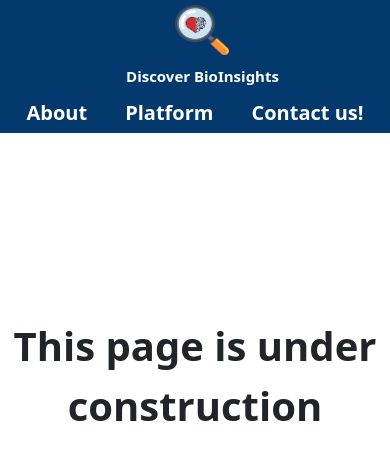
After one commit to White-Devil09/Discover-Bioinsight, a Flask app: template application/templates/coming_soon.html in a window 390 px wide. The commit adds this page. Shown: the top 460 px of the page. Run offline with Flask 2, Linux system fonts and the light colour scheme; the template is opened without the code that fills it, so the values that code supplies are empty.

Commit message:
added changes

```diff
--- a/application/routes.py
+++ b/application/routes.py
@@ -31,7 +31,7 @@ def contact_us():
 
 @app.route('/coming_soon')
 def coming_soon():
-    return " This page is under construction"
+    return render_template('coming_soon.html')
 
 @app.route('/patient_form', methods=['POST','GET'])
 def patient_form(show_alert=False):
--- /dev/null
+++ b/application/templates/coming_soon.html
@@ -0,0 +1,22 @@
+{% extends "layout.html" %}
+{% block content %}
+
+<style>
+    .heading {
+        text-align: center;
+        font-size: 50px;
+        font-weight: bolder;
+        margin-top: 15%;
+        margin-bottom: 40px;
+    }
+
+    @media (max-width: 768px) {
+        .heading {
+            font-size: 40px;
+            margin-top: 50%;
+        }
+    }
+</style>
+<div class="heading">This page is under construction</div>
+
+{% endblock %}
--- a/application/templates/platform.html
+++ b/application/templates/platform.html
@@ -68,7 +68,7 @@
             <div class="rounded-card">
                 <div class="card-heading">
                     <img src="{{ url_for('static', filename='images/analytic.png') }}" alt="logo" style="width: 15%;">
-                    <h5 class="card-title">Evidence Based Diagnosis</h5>
+                    <h5 class="card-title">Evidence based Primary Care</h5>
                 </div>
                 <div class="card-body">
                     <p class="card-text">Helps general physicians and specialists make better decisions by:
@@ -87,7 +87,7 @@
                 <a class="black-text" href="{{ url_for('coming_soon') }}">
                 <div class="card-heading">
                     <img src="{{ url_for('static', filename='images/emergency.png') }}" alt="logo" style="width: 13%;">
-                    <h5 class="card-title">Evidence Based Triaging</h5>
+                    <h5 class="card-title">Evidence Based Emergency <br> Triage Care</h5>
                 </div>
                 <div class="card-body">
                     <p class="card-text">Helps emergency staff make better decisions about patient
@@ -107,7 +107,7 @@
                 <a class="black-text" href="{{ url_for('coming_soon') }}">
                 <div class="card-heading">
                     <img src="{{ url_for('static', filename='images/data.png') }}" alt="logo" style="width: 10%;">
-                    <h5 class="card-title">Evidence Based Analytics</h5>
+                    <h5 class="card-title">Evidence Based  Population <br> Insights</h5>
                 </div>
                 <div class="card-body">
                     <p class="card-text">Provides immediate and compliant access to population data and rigorous
```
Also changed, not shown: application/templates/contact.html (+13 -7 lines).
